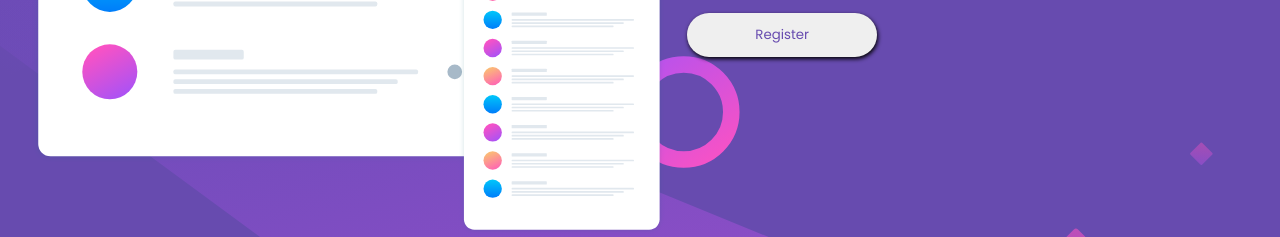
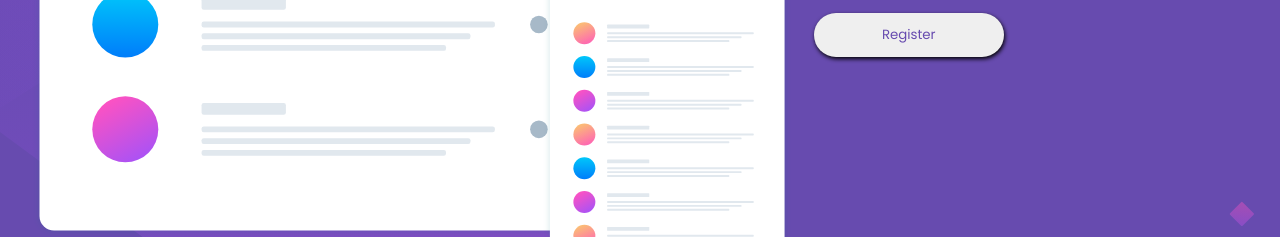
Before and after one commit to EricRDGS/Project-Landing-Page-Quest-001, a plain HTML site: page index.html in a window 1280 px wide. Shown: the part 417-654 px from the top of the page. Drawn offline with nearby package versions, Linux system fonts and the light colour scheme.

Commit message:
new style

```diff
--- a/src/css/style.css
+++ b/src/css/style.css
@@ -1,4 +1,4 @@
-body{
+html{
     background: url(../images/bg-desktop.svg) var(--bg) center no-repeat;
     background-size: cover;
 }
@@ -13,18 +13,14 @@ body{
     margin: 1rem 2rem 1.8rem;
 }
 
-.main{
-    display: flex;
-}
-
 .main .section{
     display: grid;
-    grid-template-columns: 1fr 1fr;
+    grid-template-columns: 1.5fr 1fr;
     gap: .9rem;
 }
 
 .main .section img{
-    max-width: 100%;
+    width: 100%;
     margin-left: 2rem;
 }
 
```
